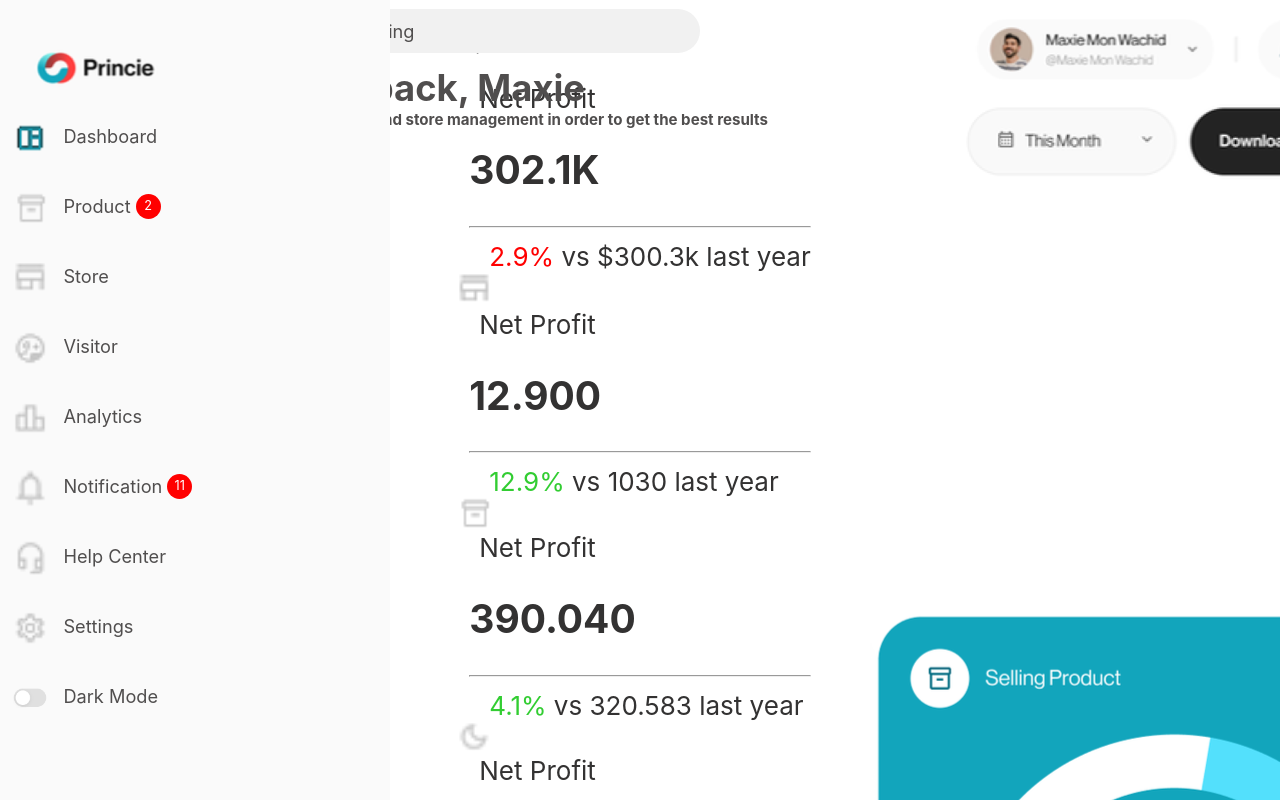
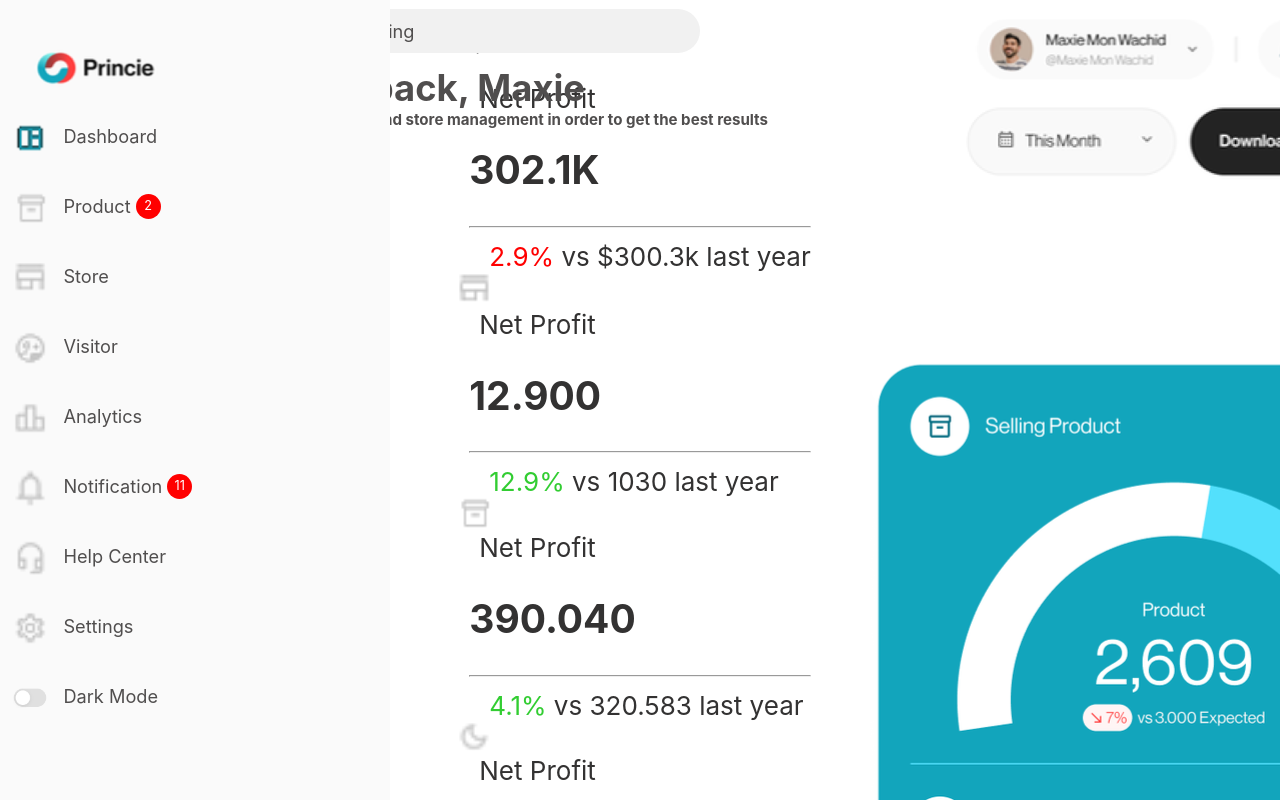
Before and after one commit to NataljaDm/Nd-React, a React (Create React App) app: page / in a window 1280 px wide. Shown: the top 800 px of the page. Built offline with nearby package versions, Linux system fonts and the light colour scheme.

Commit message:
css modify

```diff
--- a/src/Components/Body/body.css
+++ b/src/Components/Body/body.css
@@ -38,10 +38,8 @@
     font-weight: bold;
 }
 .icon {
-  width: 50px;
-  height: 50px;
   border-radius: 10px;
   position: fixed;
   left: 68%;
-
+  top:45%
 }
```
